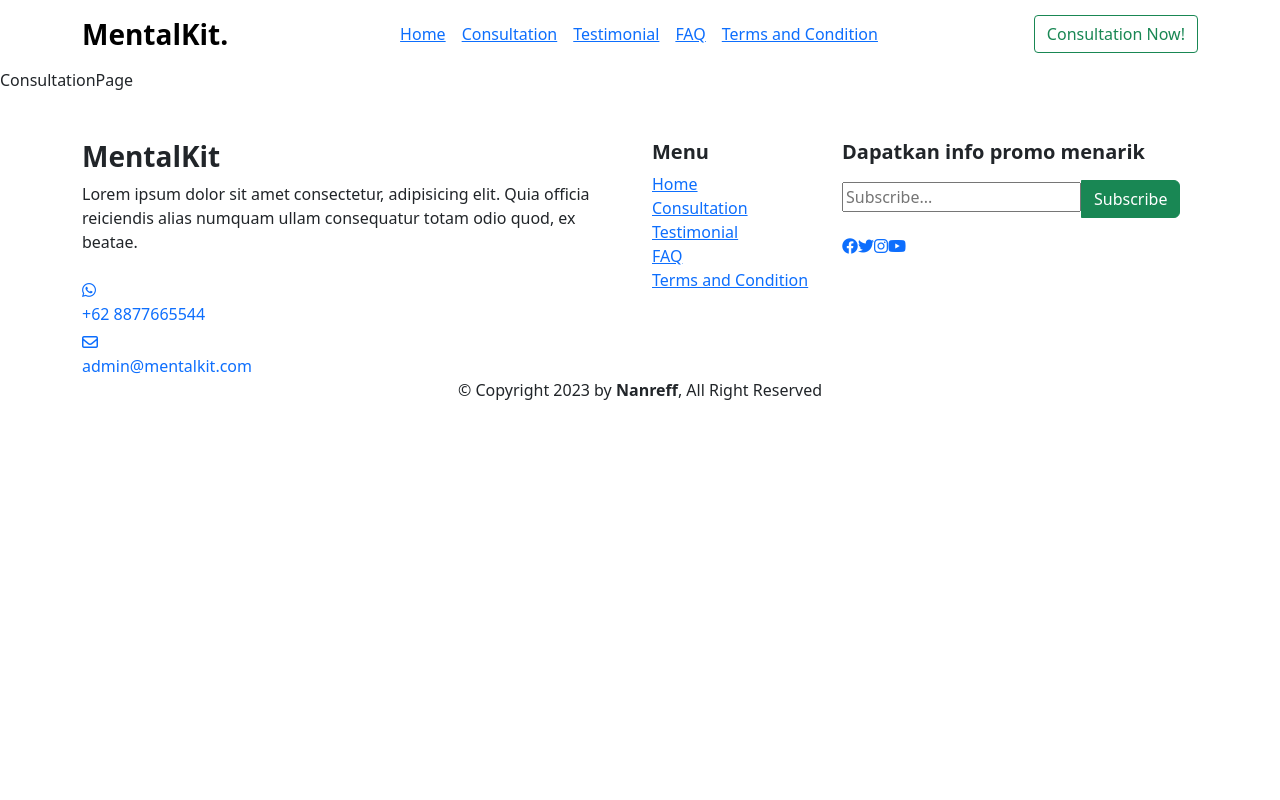
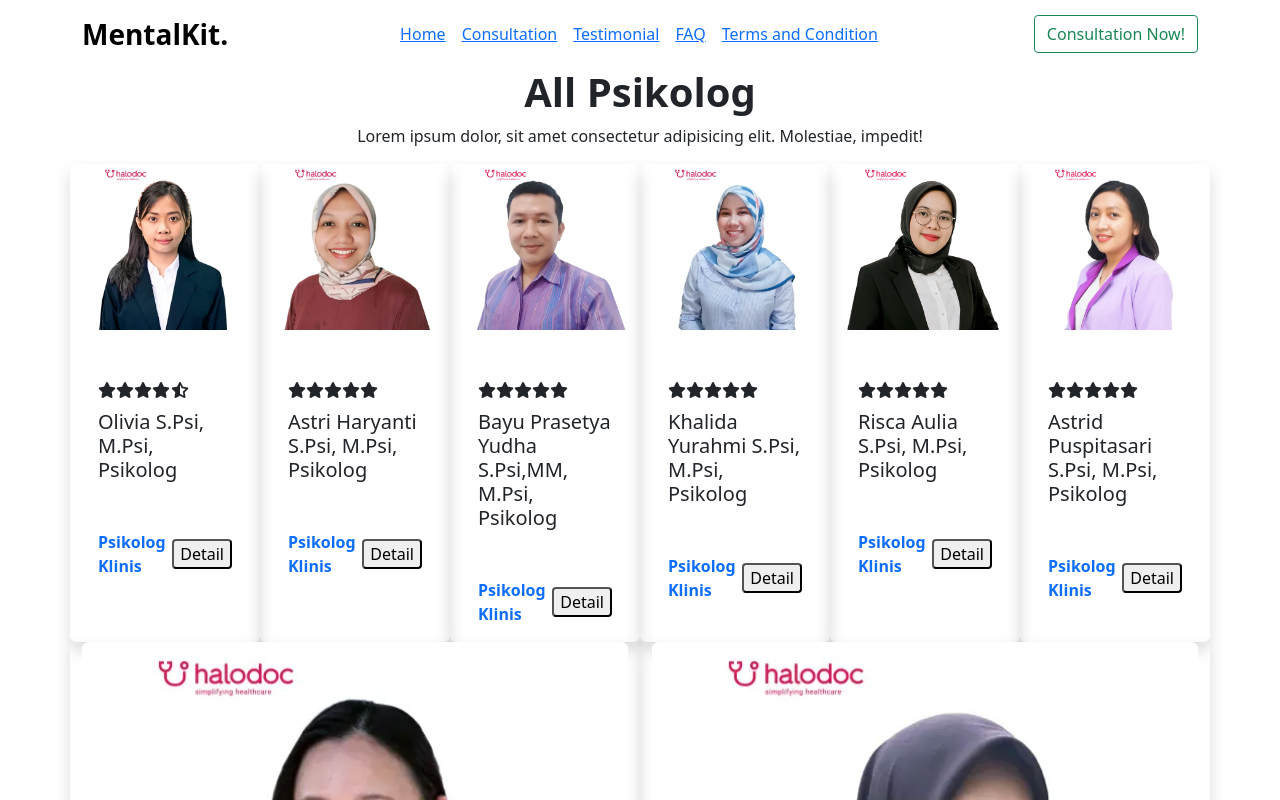
Before and after one commit to FernandJerico/mentalkit-react, a React (Vite) app: page /consultation in a window 1280 px wide. Shown: the top 800 px of the page. Built offline with nearby package versions, Linux system fonts and the light colour scheme; the HTML template or start-up script is replaced by a standard one.

Commit message:
add screen: consultation page

```diff
--- a/src/pages/ConsultationPage.jsx
+++ b/src/pages/ConsultationPage.jsx
@@ -1,5 +1,51 @@
+import { Container, Row, Col } from "react-bootstrap";
+import { listPsikolog } from "../data/index";
+import FaqComponent from "../components/FaqComponent";
+
 const ConsultationPage = () => {
-  return <div>ConsultationPage</div>;
+  return (
+    <div className="consultation-page">
+      <div className="consultation min-vh-100">
+        <Container>
+          <Row>
+            <Col>
+              <h1 className="fw-bold text-center">All Psikolog</h1>
+              <p className="text-center">
+                Lorem ipsum dolor, sit amet consectetur adipisicing elit.
+                Molestiae, impedit!
+              </p>
+            </Col>
+          </Row>
+          <Row>
+            {listPsikolog.map((psikolog) => {
+              return (
+                <Col key={psikolog.id} className="shadow rounded">
+                  <img
+                    src={psikolog.image}
+                    alt="unsplash.com"
+                    className="w-100 mb-5 rounded-top"
+                  />
+                  <div className="star mb-2 px-3">
+                    <i className={psikolog.star1}></i>
+                    <i className={psikolog.star2}></i>
+                    <i className={psikolog.star3}></i>
+                    <i className={psikolog.star4}></i>
+                    <i className={psikolog.star5}></i>
+                  </div>
+                  <h5 className="mb-5 px-3">{psikolog.name}</h5>
+                  <div className="keterangan d-flex justify-content-between align-items-center px-3 pb-3">
+                    <p className="m-0 text-primary fw-bold">{psikolog.role}</p>
+                    <button className=" rounded-1">{psikolog.detail}</button>
+                  </div>
+                </Col>
+              );
+            })}
+          </Row>
+        </Container>
+      </div>
+      <FaqComponent />
+    </div>
+  );
 };
 
 export default ConsultationPage;
```
Also changed, not shown: src/dist/css/main.css.
